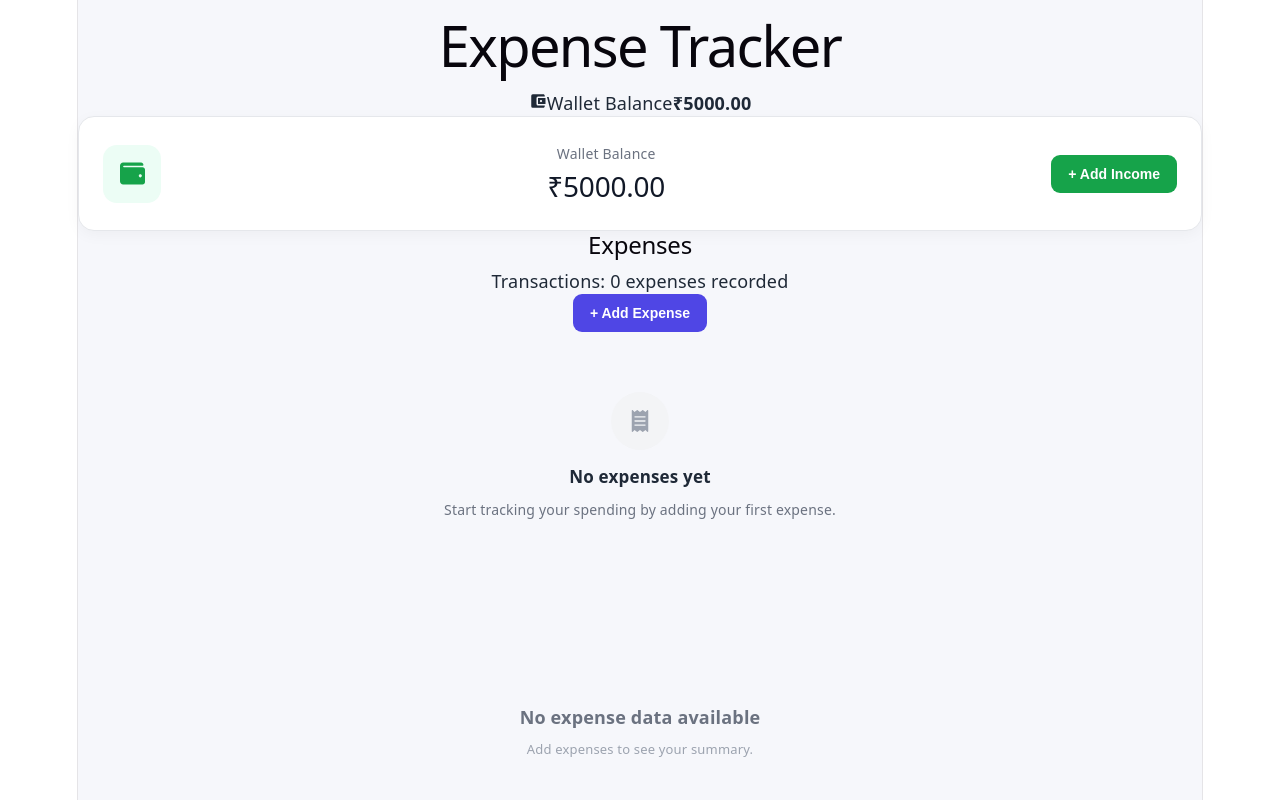
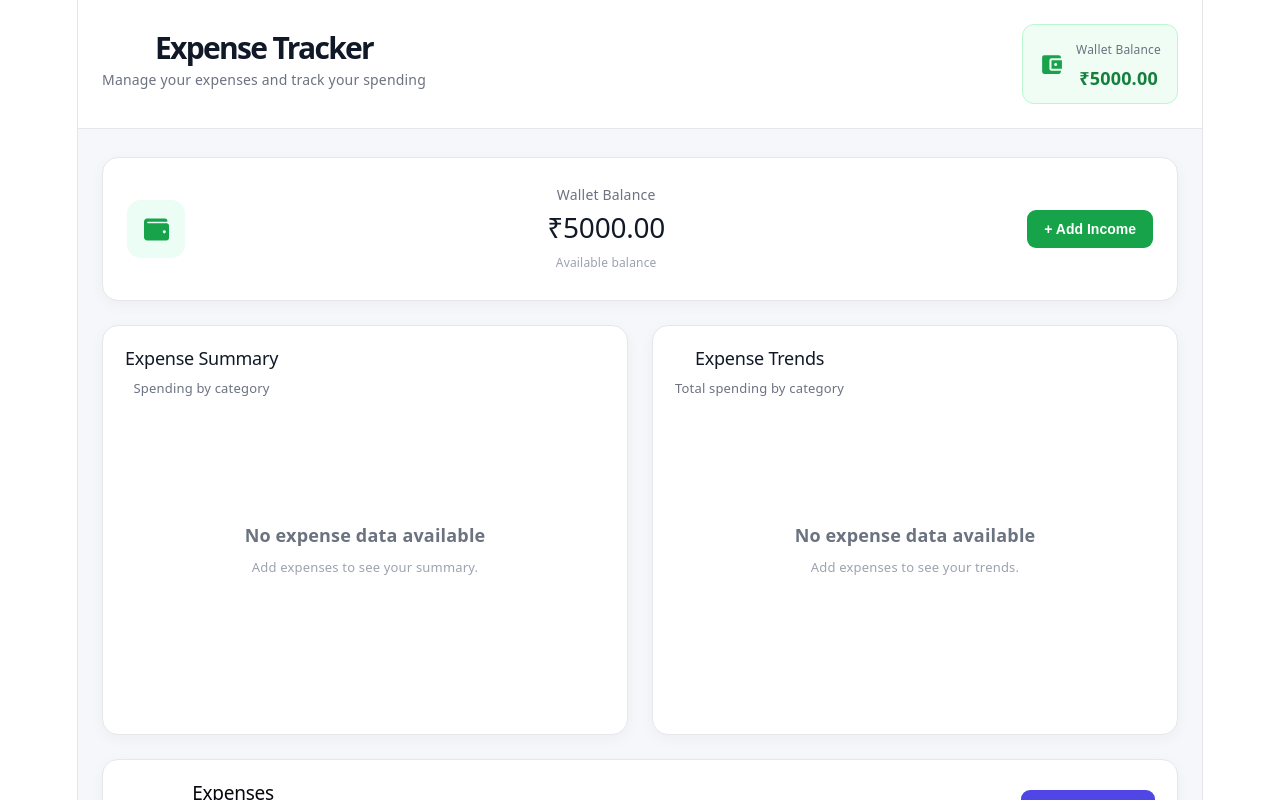
Before and after one commit to mohityadavdotgit/myExpenseTracker, a React (Vite) app: page / in a window 1280 px wide. Shown: the top 800 px of the page. Built offline with nearby package versions, Linux system fonts and the light colour scheme.

Commit message:
Prod fix

```diff
--- a/src/App.jsx
+++ b/src/App.jsx
@@ -14,24 +14,29 @@ import "./App.css";
 function App() {
   const { enqueueSnackbar } = useSnackbar();
 
-  // Wallet starts with 5000 for every new page visit.
+  // Start with 5000 on every page visit
   const [walletBalance, setWalletBalance] = useState(5000);
 
-  // Expenses are persisted in localStorage.
+  // Keep expenses in localStorage
   const [expenses, setExpenses] = useState(() => {
     const savedExpenses = localStorage.getItem("expenses");
+
     return savedExpenses ? JSON.parse(savedExpenses) : [];
   });
 
   const [isBalanceModalOpen, setIsBalanceModalOpen] = useState(false);
   const [isExpenseModalOpen, setIsExpenseModalOpen] = useState(false);
+
   const [editingExpense, setEditingExpense] = useState(null);
 
-  // Save expenses to localStorage.
+  // Save expenses to localStorage
   useEffect(() => {
     localStorage.setItem("expenses", JSON.stringify(expenses));
   }, [expenses]);
 
+  // -----------------------------
+  // Add Income
+  // -----------------------------
   const handleAddBalance = (amount) => {
     const income = Number(amount);
 
@@ -42,7 +47,9 @@ function App() {
       return;
     }
 
-    setWalletBalance((previousBalance) => previousBalance + income);
+    setWalletBalance(
+      (previousBalance) => previousBalance + income
+    );
 
     enqueueSnackbar("Balance added successfully", {
       variant: "success",
@@ -51,53 +58,53 @@ function App() {
     setIsBalanceModalOpen(false);
   };
 
+  // -----------------------------
+  // Add Expense
+  // -----------------------------
   const handleAddExpense = (expenseData) => {
-    const title = expenseData.title.trim();
     const price = Number(expenseData.price);
-    const category = expenseData.category;
-    const date = expenseData.date;
 
-    if (!title) {
-      enqueueSnackbar("Please enter an expense title", {
+    if (!expenseData.title.trim()) {
+      enqueueSnackbar("Please enter expense title", {
         variant: "error",
       });
-      return;
+      return false;
     }
 
     if (!price || price <= 0) {
       enqueueSnackbar("Please enter a valid expense amount", {
         variant: "error",
       });
-      return;
+      return false;
     }
 
-    if (!category) {
+    if (!expenseData.category) {
       enqueueSnackbar("Please select a category", {
         variant: "error",
       });
-      return;
+      return false;
     }
 
-    if (!date) {
+    if (!expenseData.date) {
       enqueueSnackbar("Please select a date", {
         variant: "error",
       });
-      return;
+      return false;
     }
 
     if (price > walletBalance) {
-      enqueueSnackbar("Insufficient wallet balance", {
+      enqueueSnackbar("Expense cannot exceed wallet balance", {
         variant: "error",
       });
-      return;
+      return false;
     }
 
     const newExpense = {
       id: Date.now(),
-      title,
+      title: expenseData.title.trim(),
       price,
-      category,
-      date,
+      category: expenseData.category,
+      date: expenseData.date,
     };
 
     setExpenses((previousExpenses) => [
@@ -113,69 +120,69 @@ function App() {
       variant: "success",
     });
 
-    setIsExpenseModalOpen(false);
+    return true;
   };
 
-  const handleUpdateExpense = (expenseData) => {
-    const title = expenseData.title.trim();
-    const newPrice = Number(expenseData.price);
-    const category = expenseData.category;
-    const date = expenseData.date;
+  // -----------------------------
+  // Update Expense
+  // -----------------------------
+  const handleUpdateExpense = (updatedExpense) => {
+    const newPrice = Number(updatedExpense.price);
+    const oldPrice = Number(editingExpense.price);
 
-    if (!title) {
-      enqueueSnackbar("Please enter an expense title", {
+    if (!updatedExpense.title.trim()) {
+      enqueueSnackbar("Please enter expense title", {
         variant: "error",
       });
-      return;
+      return false;
     }
 
     if (!newPrice || newPrice <= 0) {
       enqueueSnackbar("Please enter a valid expense amount", {
         variant: "error",
       });
-      return;
+      return false;
     }
 
-    if (!category) {
+    if (!updatedExpense.category) {
       enqueueSnackbar("Please select a category", {
         variant: "error",
       });
-      return;
+      return false;
     }
 
-    if (!date) {
+    if (!updatedExpense.date) {
       enqueueSnackbar("Please select a date", {
         variant: "error",
       });
-      return;
+      return false;
     }
 
-    const oldPrice = Number(editingExpense.price);
-    const difference = newPrice - oldPrice;
+    const priceDifference = newPrice - oldPrice;
 
-    if (difference > walletBalance) {
+    if (priceDifference > walletBalance) {
       enqueueSnackbar("Insufficient wallet balance", {
         variant: "error",
       });
-      return;
+      return false;
     }
 
     setExpenses((previousExpenses) =>
       previousExpenses.map((expense) =>
-        expense.id === editingExpense.id
+        expense.id === updatedExpense.id
           ? {
               ...expense,
-              title,
+              title: updatedExpense.title.trim(),
               price: newPrice,
-              category,
-              date,
+              category: updatedExpense.category,
+              date: updatedExpense.date,
             }
           : expense
       )
     );
 
     setWalletBalance(
-      (previousBalance) => previousBalance - difference
+      (previousBalance) => previousBalance - priceDifference
     );
 
     enqueueSnackbar("Expense updated successfully", {
@@ -183,12 +190,16 @@ function App() {
     });
 
     setEditingExpense(null);
-    setIsExpenseModalOpen(false);
+
+    return true;
   };
 
-  const handleDeleteExpense = (expenseId) => {
+  // -----------------------------
+  // Delete Expense
+  // -----------------------------
+  const handleDeleteExpense = (id) => {
     const expenseToDelete = expenses.find(
-      (expense) => expense.id === expenseId
+      (expense) => expense.id === id
     );
 
     if (!expenseToDelete) {
@@ -197,7 +208,7 @@ function App() {
 
     setExpenses((previousExpenses) =>
       previousExpenses.filter(
-        (expense) => expense.id !== expenseId
+        (expense) => expense.id !== id
       )
     );
 
@@ -211,54 +222,137 @@ function App() {
     });
   };
 
+  // -----------------------------
+  // Open Edit Modal
+  // -----------------------------
   const handleEditExpense = (expense) => {
     setEditingExpense(expense);
     setIsExpenseModalOpen(true);
   };
 
-  const handleExpenseSubmit = (expenseData) => {
-    if (editingExpense) {
-      handleUpdateExpense(expenseData);
-    } else {
-      handleAddExpense(expenseData);
-    }
+  // -----------------------------
+  // Close Expense Modal
+  // -----------------------------
+  const closeExpenseModal = () => {
+    setIsExpenseModalOpen(false);
+    setEditingExpense(null);
   };
 
   return (
     <div className="app">
-      <header className="app-header">
+
+      {/* Header */}
+      <header className="header">
+        <div className="header-content">
+
+          <div>
             <h1>Expense Tracker</h1>
 
-        <div className="header-wallet">
+            <p className="subtitle">
+              Manage your expenses and track your spending
+            </p>
+          </div>
+
+          <div className="wallet-header">
             <MdAccountBalanceWallet />
+
+            <div>
               <span>Wallet Balance</span>
-          <strong>₹{walletBalance.toFixed(2)}</strong>
+
+              <strong>
+                ₹{walletBalance.toFixed(2)}
+              </strong>
+            </div>
+          </div>
+
         </div>
       </header>
 
-      <main className="app-container">
-        <section className="wallet-card">
+      <main className="container">
+
+        {/* Wallet Card */}
+        <section className="top-section">
+
+          <div className="wallet-card">
+
             <div className="wallet-icon">
               <FaWallet />
             </div>
 
             <div className="wallet-info">
+
               <p>Wallet Balance</p>
-            <h2>₹{walletBalance.toFixed(2)}</h2>
+
+              <h2>
+                ₹{walletBalance.toFixed(2)}
+              </h2>
+
+              <span>Available balance</span>
+
             </div>
 
             <button
               type="button"
               className="income-button"
-            onClick={() => setIsBalanceModalOpen(true)}
+              onClick={() =>
+                setIsBalanceModalOpen(true)
+              }
             >
               + Add Income
             </button>
+
+          </div>
+
         </section>
 
-        <section className="expense-section">
-          <div className="section-header">
+        {/* Charts */}
+        <section className="charts-grid">
+
+          <div className="card chart-card">
+
+            <div className="card-heading">
+
               <div>
+                <h2>Expense Summary</h2>
+
+                <p>
+                  Spending by category
+                </p>
+              </div>
+
+            </div>
+
+            <ExpenseSummary expenses={expenses} />
+
+          </div>
+
+          <div className="card chart-card">
+
+            <div className="card-heading">
+
+              <div>
+                <h2>Expense Trends</h2>
+
+                <p>
+                  Total spending by category
+                </p>
+              </div>
+
+            </div>
+
+            <ExpenseTrends expenses={expenses} />
+
+          </div>
+
+        </section>
+
+        {/* Expenses */}
+        <section className="card expense-card">
+
+          <div className="expense-header">
+
+            <div>
+
               <h2>Expenses</h2>
 
               <p>
@@ -268,6 +362,7 @@ function App() {
                   : "expenses"}{" "}
                 recorded
               </p>
+
             </div>
 
             <button
@@ -280,6 +375,7 @@ function App() {
             >
               + Add Expense
             </button>
+
           </div>
 
           <ExpenseList
@@ -287,31 +383,32 @@ function App() {
             onEdit={handleEditExpense}
             onDelete={handleDeleteExpense}
           />
+
         </section>
 
-        <section className="dashboard-section">
-          <ExpenseSummary expenses={expenses} />
-          <ExpenseTrends expenses={expenses} />
-        </section>
       </main>
 
-      {isBalanceModalOpen && (
+      {/* Add Balance Modal */}
       <AddBalanceModal
-          onClose={() => setIsBalanceModalOpen(false)}
-          onAddBalance={handleAddBalance}
+        isOpen={isBalanceModalOpen}
+        onClose={() =>
+          setIsBalanceModalOpen(false)
+        }
+        onSubmit={handleAddBalance}
       />
-      )}
 
-      {isExpenseModalOpen && (
+      {/* Add/Edit Expense Modal */}
       <ExpenseModal
-          onClose={() => {
-            setIsExpenseModalOpen(false);
-            setEditingExpense(null);
-          }}
-          onSubmit={handleExpenseSubmit}
+        isOpen={isExpenseModalOpen}
+        onClose={closeExpenseModal}
+        onSubmit={
+          editingExpense
+            ? handleUpdateExpense
+            : handleAddExpense
+        }
         editingExpense={editingExpense}
       />
-      )}
+
     </div>
   );
 }
```
Lines whose indentation alone changed are shown as unchanged.
